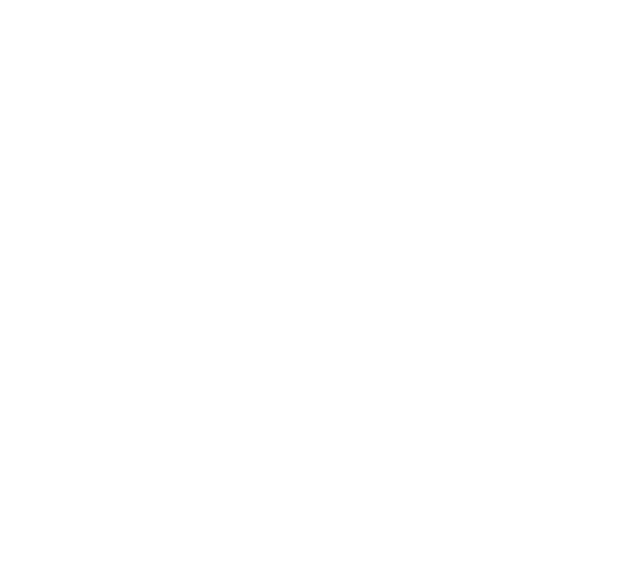
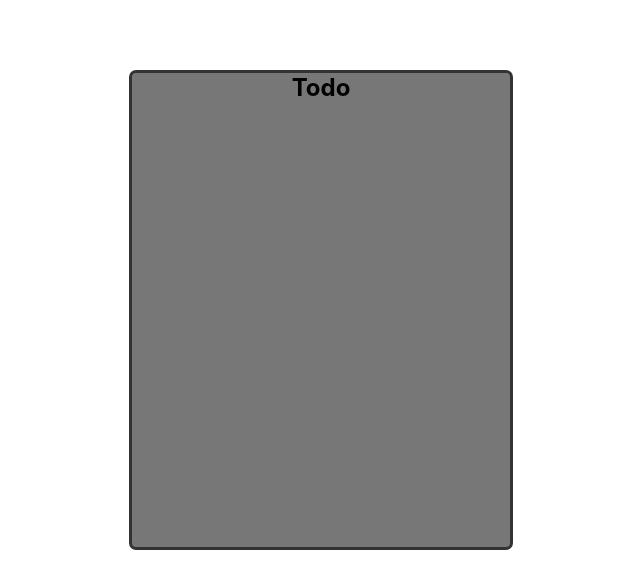
Before and after one commit to Sundholmare/team-todo, a React (Create React App) app: page / in a window 1280 px wide. Shown: the top 588 px of the page, without its empty margins (319-959 px from the left). Built offline with nearby package versions, Linux system fonts and the light colour scheme.

Commit message:
kul start

```diff
--- a/src/App.css
+++ b/src/App.css
@@ -3,3 +3,16 @@
   padding: 0;
   box-sizing: border-box;
 }
+
+.todoContainer{
+  display: flex;
+  flex-direction: column;
+  align-items: center;
+  width: 30vw;
+  min-height: 60vh;
+  height: auto;
+  margin: 70px auto;
+  background: #777;
+  border: 3px solid #333;
+  border-radius: 7px;
+}
--- a/src/App.js
+++ b/src/App.js
@@ -3,6 +3,8 @@
 import Todo from './components/todo';
 
 function App() {
+  const [todo, setTodo] = useState('');
+
   return (
     <div className="App">
       <Todo/>
--- a/src/components/todo.js
+++ b/src/components/todo.js
@@ -2,8 +2,11 @@
 
 function Todo(){
     return (
-        <div>
+        <div className="todoContainer">
+            <h2 className="title" >Todo</h2>
+            <ul className="todo-list">
 
+            </ul>
         </div>
     )
 }
```
